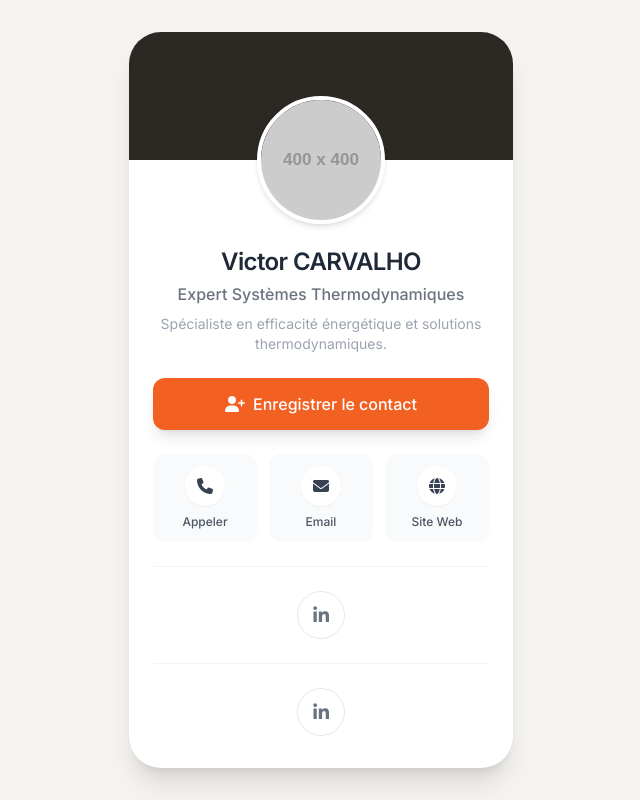
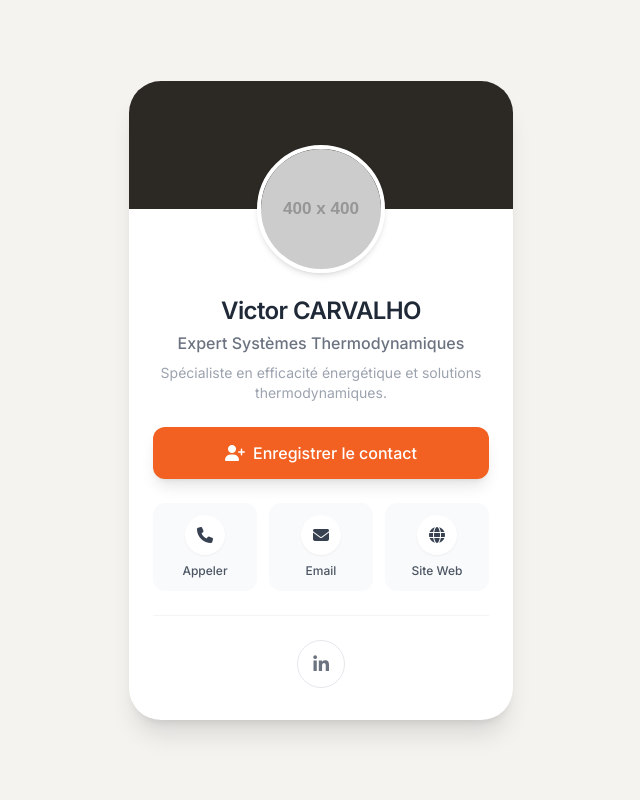
Before and after one commit to DocVik187/Carte_Visite_Victor, a plain HTML site: page Index.html in a window 1280 px wide. Shown: the whole page, without its empty margins (319-959 px from the left). Drawn offline with nearby package versions, Linux system fonts and the light colour scheme; placeholder pictures from the web are drawn by us.

Commit message:
Update Index.html

```diff
--- a/Index.html
+++ b/Index.html
@@ -81,7 +81,7 @@
                 </a>
 
                 <!-- Email -->
-                <a href="mailto:victorcarvalho@dalkia.fr" class="flex flex-col items-center justify-center bg-gray-50 rounded-xl p-3 hover:bg-gray-100 transition">
+                <a href="mailto:victor.carvalho@dalkia.fr" class="flex flex-col items-center justify-center bg-gray-50 rounded-xl p-3 hover:bg-gray-100 transition">
                     <div class="w-10 h-10 rounded-full bg-white shadow-sm flex items-center justify-center text-gray-700 mb-2">
                         <i class="fa-solid fa-envelope"></i>
                     </div>
@@ -103,16 +103,6 @@
             <!-- Réseaux Sociaux -->
             <div class="flex justify-center">
                 <a href="https://www.linkedin.com/in/victor-carvalho-76140874/" target="_blank" class="w-12 h-12 rounded-full border border-gray-200 flex items-center justify-center text-gray-500 hover:text-[#0077b5] hover:border-[#0077b5] hover:bg-blue-50 transition">
-                    <i class="fa-brands fa-linkedin-in text-lg"></i>
-                </a>
-            </div>
-
-            <!-- Séparateur -->
-            <hr class="my-6 border-gray-100">
-
-            <!-- Réseaux Sociaux -->
-            <div class="flex justify-center">
-                <a href="#" class="w-12 h-12 rounded-full border border-gray-200 flex items-center justify-center text-gray-500 hover:text-[#0077b5] hover:border-[#0077b5] hover:bg-blue-50 transition">
                     <i class="fa-brands fa-linkedin-in text-lg"></i>
                 </a>
             </div>
```
